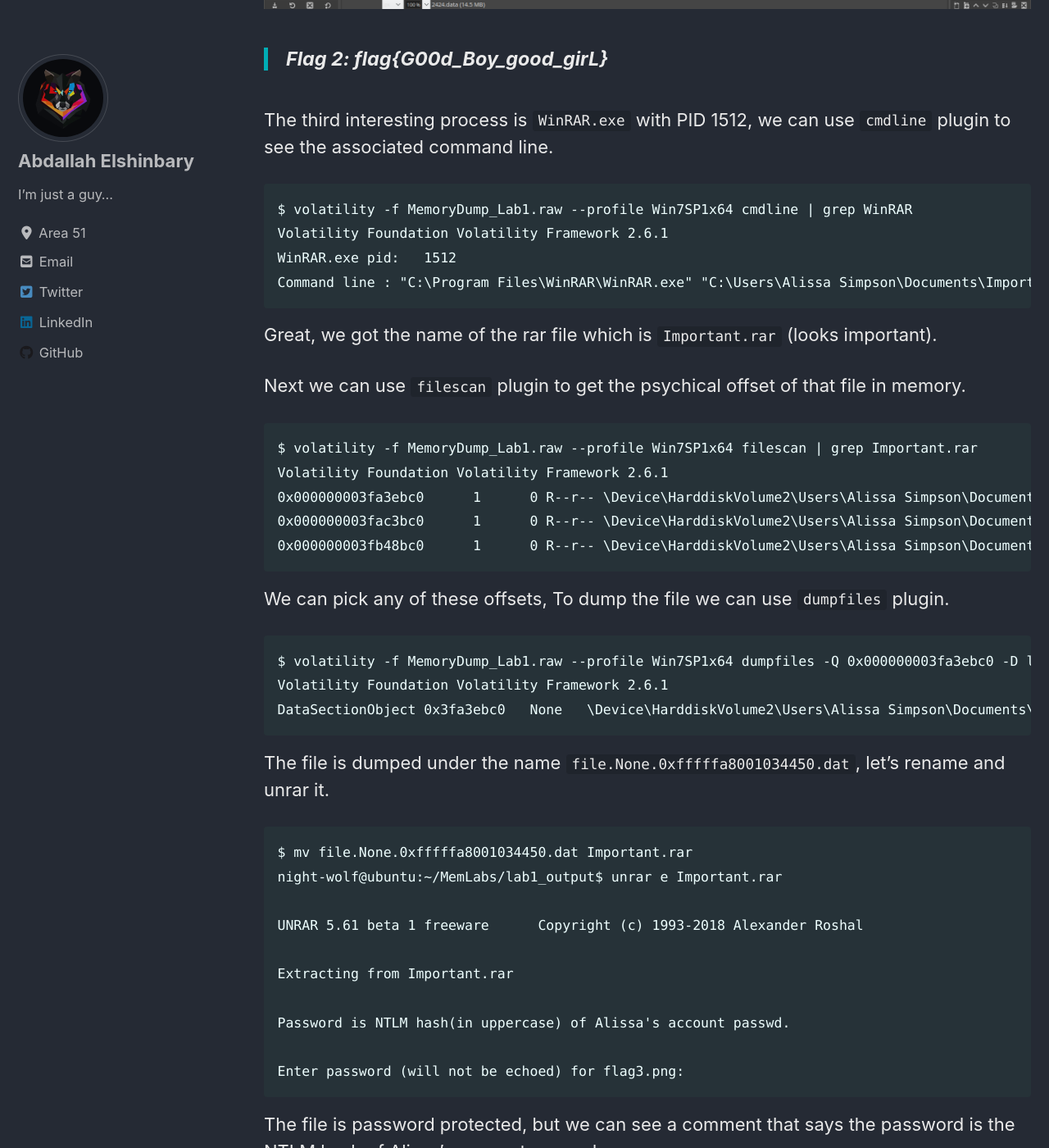
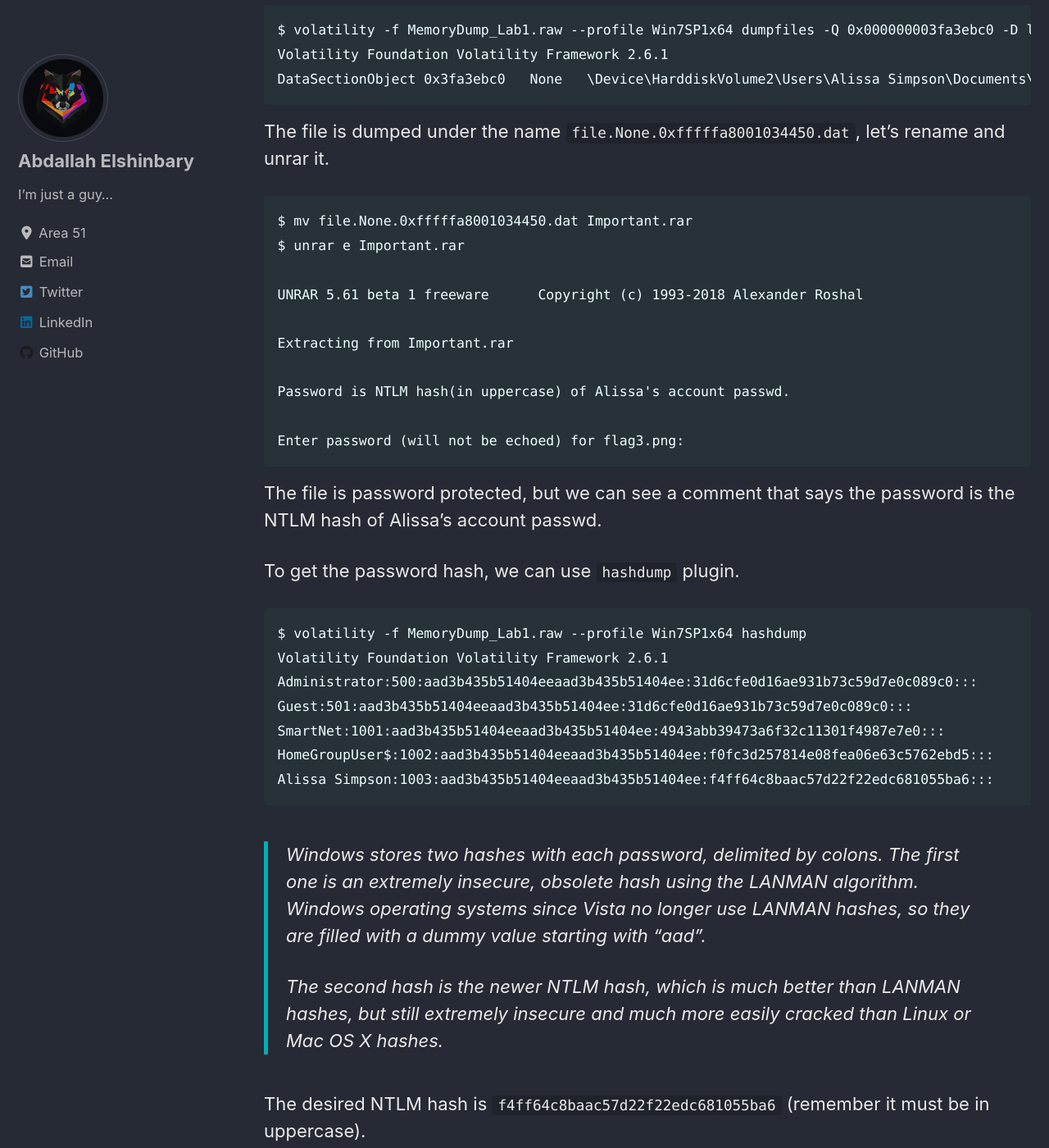
Before and after one commit to n1ght-w0lf/n1ght-w0lf.github.io, a Jekyll site: the page built from _posts/CTF-Writeups/2020-05-15-memlabs-lab1.md, in a window 1280 px wide and 1400 px high, scrolled down 4975 px. Shown: the whole window at 82% size. Built offline with Jekyll 4.4.1, drawn with Linux system fonts in a browser that asks for light colours; cached includes are drawn as plain includes; nearby versions of some CDN libraries.

Commit message:
memlabs-lab1

````diff
--- a/_posts/CTF-Writeups/2020-05-15-memlabs-lab1.md
+++ b/_posts/CTF-Writeups/2020-05-15-memlabs-lab1.md
@@ -77,8 +77,7 @@ The output is written to `2424.dmp`, we need to rename it to `2424.data` to be a
 
 After playing a bit with the width and offset. I got an image which is somewhat flipped. I rotated it 180 degrees then flipped it horizontally and Voila!, I got the flag.
 
-[![4](/assets/images/ctf-writeups/memlabs/lab1/4.png)](/assets/images/ctf-writeups/memlabs/lab1/4.png) |
-[![5](/assets/images/ctf-writeups/memlabs/lab1/5.png)](/assets/images/ctf-writeups/memlabs/lab1/5.png)
+[![4](/assets/images/ctf-writeups/memlabs/lab1/4.png)](/assets/images/ctf-writeups/memlabs/lab1/4.png) | [![5](/assets/images/ctf-writeups/memlabs/lab1/5.png)](/assets/images/ctf-writeups/memlabs/lab1/5.png)
 
 > #### Flag 2: flag{G00d_Boy_good_girL}
 
@@ -115,7 +114,7 @@ The file is dumped under the name `file.None.0xfffffa8001034450.dat`, let's rena
 
 ```
 $ mv file.None.0xfffffa8001034450.dat Important.rar
-night-wolf@ubuntu:~/MemLabs/lab1_output$ unrar e Important.rar
+$ unrar e Important.rar
 
 UNRAR 5.61 beta 1 freeware      Copyright (c) 1993-2018 Alexander Roshal
 
````
